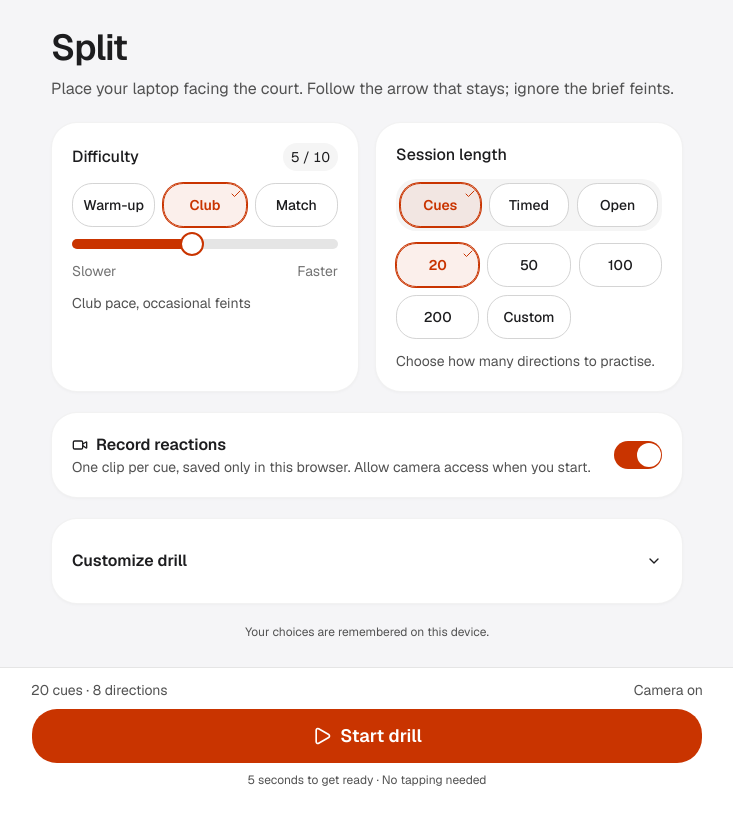
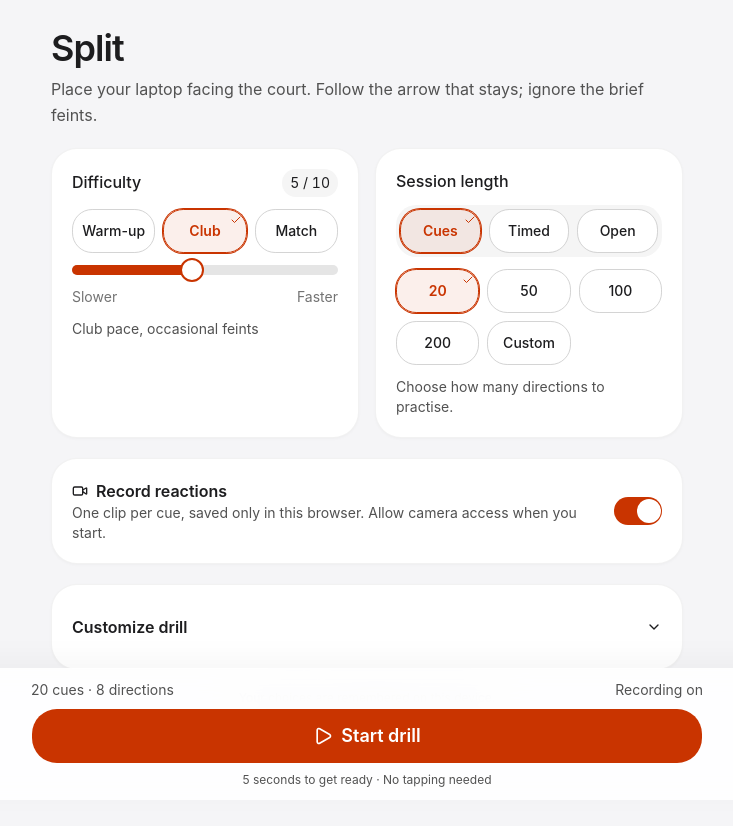
Before and after one commit to darkprince558/split, a Next.js app: page / in a window 1280 px wide. Shown: the top 826 px of the page, without its empty margins (273-1006 px from the left). Before the commit the page ends 800 px from the top, so only its background shows below. Built offline with nearby package versions, Linux system fonts and the light colour scheme.

Commit message:
Fix automatic deployment attribution and apply Apple Design refinements

```diff
--- a/package.json
+++ b/package.json
@@ -3,6 +3,7 @@
   "version": "0.1.0",
   "private": true,
   "scripts": {
+    "setup:git": "node scripts/setup-git-author.mjs",
     "dev": "next dev",
     "build": "next build",
     "start": "next start",
--- /dev/null
+++ b/scripts/setup-git-author.mjs
@@ -0,0 +1,47 @@
+import { execFileSync } from "node:child_process";
+
+const owner = { login: "darkprince558", id: 137824213 };
+const remotes = new Set([
+  "https://github.com/darkprince558/split.git",
+  "https://github.com/darkprince558/split",
+  "git@github.com:darkprince558/split.git",
+  "ssh://git@github.com/darkprince558/split.git",
+]);
+const run = (command, args) =>
+  execFileSync(command, args, {
+    encoding: "utf8",
+    stdio: ["ignore", "pipe", "pipe"],
+  }).trim();
+
+try {
+  if (
+    !run("git", ["remote", "get-url", "--all", "origin"])
+      .split("\n")
+      .some((url) => remotes.has(url))
+  ) {
+    throw new Error("Run this command in a checkout of darkprince558/split.");
+  }
+  const user = JSON.parse(run("gh", ["api", "user"]));
+  if (user.login !== owner.login || user.id !== owner.id) {
+    throw new Error(
+      "The active GitHub account must be darkprince558, the Vercel project owner. No Git settings were changed.",
+    );
+  }
+  run("git", ["config", "--local", "user.name", user.login]);
+  run("git", [
+    "config",
+    "--local",
+    "user.email",
+    `${user.id}+${user.login}@users.noreply.github.com`,
+  ]);
+  console.log(
+    "Split commit author configured for the verified GitHub owner. New pushes to main can trigger production deployments.",
+  );
+} catch (error) {
+  console.error(
+    error instanceof Error
+      ? error.message
+      : "Could not configure the deployment author.",
+  );
+  process.exitCode = 1;
+}
--- a/src/app/globals.css
+++ b/src/app/globals.css
@@ -7,8 +7,9 @@
 @theme inline {
   --color-background: var(--background);
   --color-foreground: var(--foreground);
-  --font-sans: var(--font-geist-sans), ui-sans-serif, system-ui, sans-serif;
-  --font-mono: var(--font-geist-mono);
+  --font-sans:
+    -apple-system, BlinkMacSystemFont, "Segoe UI", system-ui, sans-serif;
+  --font-mono: ui-monospace, SFMono-Regular, Menlo, monospace;
   --font-heading: var(--font-sans);
   --color-sidebar-ring: var(--sidebar-ring);
   --color-sidebar-border: var(--sidebar-border);
@@ -124,6 +125,7 @@
   }
   html {
     @apply font-sans;
+    font-optical-sizing: auto;
     background: #ffffff;
     color: #000000;
   }
@@ -138,6 +140,11 @@
   .setup-panel {
     @apply rounded-2xl border border-black/5 bg-white p-5 shadow-[0_1px_3px_rgba(0,0,0,0.03)];
   }
+  .setup-toolbar {
+    background: rgb(255 255 255 / 88%);
+    backdrop-filter: blur(20px) saturate(150%);
+    box-shadow: 0 -8px 28px rgb(0 0 0 / 4%);
+  }
   .settings-group {
     @apply border-t border-neutral-200 pt-3;
   }
@@ -151,6 +158,44 @@
     @apply rounded-lg outline-2 outline-offset-4 outline-primary;
   }
 }
+.press-feedback {
+  transition:
+    transform 100ms ease-out,
+    background-color 120ms ease-out,
+    box-shadow 120ms ease-out;
+}
+.press-feedback:active:not(:disabled) {
+  transform: scale(0.98);
+}
 @media (prefers-reduced-motion: reduce) {
-  *, *::before, *::after { animation-duration: 0.01ms !important; transition-duration: 0.01ms !important; }
+  *,
+  *::before,
+  *::after {
+    animation-duration: 0.01ms !important;
+    transition-duration: 0.01ms !important;
+  }
+  .press-feedback:active:not(:disabled) {
+    transform: none;
+    translate: none;
+  }
 }
+@media (prefers-reduced-transparency: reduce) {
+  .setup-toolbar {
+    background: #fff;
+    backdrop-filter: none;
+  }
+}
+@media (prefers-contrast: more) {
+  .setup-toolbar {
+    background: #fff;
+    backdrop-filter: none;
+    border-top: 1px solid #1d1d1f;
+  }
+  .setup-panel {
+    border-color: #1d1d1f;
+  }
+  [data-screen="setup"] .text-neutral-500,
+  [data-screen="setup"] .text-neutral-600 {
+    color: #1d1d1f;
+  }
+}
--- a/src/app/layout.tsx
+++ b/src/app/layout.tsx
@@ -1,16 +1,5 @@
 import type { Metadata, Viewport } from "next";
-import { Geist, Geist_Mono } from "next/font/google";
 import "./globals.css";
-
-const geistSans = Geist({
-  variable: "--font-geist-sans",
-  subsets: ["latin"],
-});
-
-const geistMono = Geist_Mono({
-  variable: "--font-geist-mono",
-  subsets: ["latin"],
-});
 
 export const metadata: Metadata = {
   title: "Split",
@@ -25,11 +14,10 @@ export const viewport: Viewport = {
 
 export default function RootLayout({ children }: LayoutProps<"/">) {
   return (
-    <html
-      lang="en"
-      className={`${geistSans.variable} ${geistMono.variable} h-full antialiased`}
-    >
-      <body className="min-h-dvh bg-white font-sans text-black">{children}</body>
+    <html lang="en" className="h-full antialiased">
+      <body className="min-h-dvh bg-white font-sans text-black">
+        {children}
+      </body>
     </html>
   );
 }
--- a/src/components/setup-screen.tsx
+++ b/src/components/setup-screen.tsx
@@ -1,6 +1,20 @@
 "use client";
 
-import { Check, ChevronDown, Play, Video } from "lucide-react";
+import {
+  ArrowDown,
+  ArrowDownLeft,
+  ArrowDownRight,
+  ArrowLeft,
+  ArrowRight,
+  ArrowUp,
+  ArrowUpLeft,
+  ArrowUpRight,
+  Check,
+  ChevronDown,
+  CircleDot,
+  Play,
+  Video,
+} from "lucide-react";
 import { useEffect, useRef, useState, type ReactNode } from "react";
 import { Button } from "@/components/ui/button";
 import {
@@ -64,16 +78,17 @@ const REPS_CHOICES: { id: RepsChoice; label: string }[] = [
   { id: "custom", label: "Custom" },
 ];
 
-const DIRECTION_TOGGLES: Direction[] = [
-  "left",
-  "right",
-  "back",
-  "forward",
-  "back-left",
-  "back-right",
-  "forward-left",
-  "forward-right",
-];
+const DIRECTION_GRID = [
+  { direction: "back-left", icon: ArrowUpLeft },
+  { direction: "back", icon: ArrowUp },
+  { direction: "back-right", icon: ArrowUpRight },
+  { direction: "left", icon: ArrowLeft },
+  { direction: null, icon: CircleDot },
+  { direction: "right", icon: ArrowRight },
+  { direction: "forward-left", icon: ArrowDownLeft },
+  { direction: "forward", icon: ArrowDown },
+  { direction: "forward-right", icon: ArrowDownRight },
+] as const;
 
 function ChoiceButton({
   pressed,
@@ -96,7 +111,7 @@ function ChoiceButton({
       aria-label={label}
       onClick={onClick}
       className={cn(
-        "relative min-h-11 rounded-xl border-neutral-300 text-sm font-medium",
+        "press-feedback relative h-auto min-h-11 rounded-xl border-neutral-300 px-2 py-2 text-center text-sm leading-tight font-medium whitespace-normal",
         pressed &&
           "border-primary bg-primary/8 font-semibold text-primary ring-1 ring-primary",
         className,
@@ -574,18 +589,59 @@ export function SetupScreen({
                 <span>{settings.directions.length} of 8 selected</span>
               </summary>
               <div className="mt-4 flex flex-col gap-2">
-                <Label>Choose the directions to practise</Label>
-                <div className="grid grid-cols-2 gap-2">
-                  {DIRECTION_TOGGLES.map((direction) => (
+                <p className="text-sm text-neutral-600">
+                  Tap a direction to include it. The layout matches the arrows
+                  in your drill.
+                </p>
+                <div className="flex flex-wrap gap-2">
+                  <Button
+                    type="button"
+                    variant="outline"
+                    className="press-feedback min-h-11 rounded-xl text-sm"
+                    onClick={() =>
+                      onChange({ ...settings, directions: [...DIRECTIONS] })
+                    }
+                  >
+                    All 8 directions
+                  </Button>
+                  <Button
+                    type="button"
+                    variant="outline"
+                    className="press-feedback min-h-11 rounded-xl text-sm"
+                    onClick={() =>
+                      onChange({ ...settings, directions: ["left", "right"] })
+                    }
+                  >
+                    Left &amp; right only
+                  </Button>
+                </div>
+                <div
+                  className="grid grid-cols-3 gap-2"
+                  role="group"
+                  aria-label="Court directions"
+                >
+                  {DIRECTION_GRID.map(({ direction, icon: Icon }) =>
+                    direction ? (
                       <ChoiceButton
                         key={direction}
+                        label={directionLabel(direction)}
                         pressed={settings.directions.includes(direction)}
                         onClick={() => toggleDirection(direction)}
-                      className="h-auto min-h-11 whitespace-normal px-2 text-center leading-tight"
+                        className="min-h-20 flex-col gap-1"
                       >
+                        <Icon className="size-5" aria-hidden />
                         {directionLabel(direction)}
                       </ChoiceButton>
-                  ))}
+                    ) : (
+                      <div
+                        key="centre"
+                        className="flex flex-col items-center justify-center gap-1 rounded-xl bg-neutral-100 text-sm text-neutral-600"
+                      >
+                        <Icon className="size-5" aria-hidden />
+                        Centre
+                      </div>
+                    ),
+                  )}
                 </div>
               </div>
             </details>
@@ -638,7 +694,7 @@ export function SetupScreen({
         <p className="text-center text-xs text-neutral-600">
           Your choices are remembered on this device.
         </p>
-        <footer className="fixed inset-x-0 bottom-0 z-20 border-t border-neutral-200 bg-white/95 px-5 pt-3 pb-[max(0.75rem,env(safe-area-inset-bottom))] backdrop-blur-md">
+        <footer className="setup-toolbar fixed inset-x-0 bottom-0 z-20 px-5 pt-3 pb-[max(0.75rem,env(safe-area-inset-bottom))]">
           <div className="mx-auto flex w-full max-w-2xl flex-col gap-2">
             {block ? (
               <p
@@ -658,11 +714,11 @@ export function SetupScreen({
                     : "Open-ended"}{" "}
                 · {settings.directions.length} directions
               </span>
-              <span>{settings.record ? "Camera on" : "Camera off"}</span>
+              <span>{settings.record ? "Recording on" : "Recording off"}</span>
             </div>
             <Button
               type="button"
-              className="h-14 w-full gap-2 rounded-2xl text-lg font-semibold"
+              className="press-feedback h-14 w-full gap-2 rounded-2xl text-lg font-semibold"
               disabled={block !== null}
               aria-describedby={block ? "start-error" : undefined}
               onClick={onStart}
```
Also changed, not shown: 2 other files (tests, documents, lock files or other folders). Lines whose indentation alone changed are shown as unchanged.
